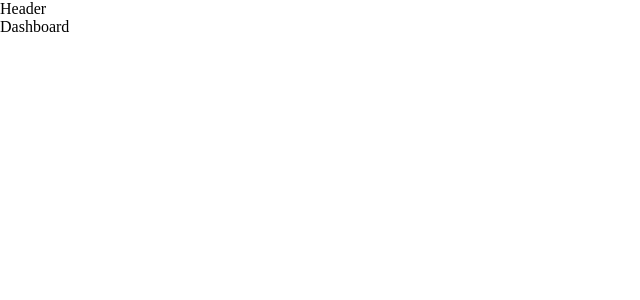
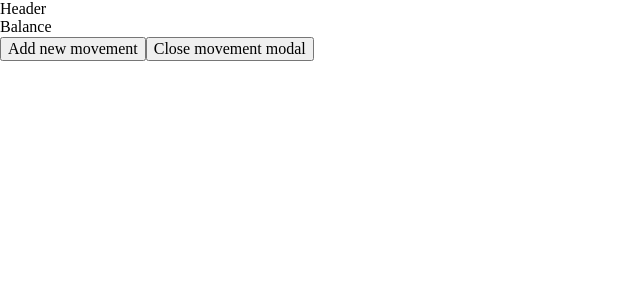
Before and after one commit to tiago-o-pinheiro/budget-app, a React (Vite) app: page / in a window 1280 px wide. Shown: the top 300 px of the page, without its empty margins (0-640 px from the left). Built offline with nearby package versions, Linux system fonts and the light colour scheme.

Commit message:
[Dev] Create ModalProvider

```diff
--- a/src/App.tsx
+++ b/src/App.tsx
@@ -1,12 +1,15 @@
-import { Header } from "@components";
 import { Route, Routes } from "react-router-dom";
+import { Header, ModalProvider } from "@components";
+import { Accounts, Dashboard } from "@routes";
 
 export const App = () => {
   return (
     <div>
       <Header />
+      <ModalProvider />
       <Routes>
-        <Route path="/" element={<div>Dashboard</div>} />
+        <Route path="/" element={<Dashboard />} />
+        <Route path="/accounts/*" element={<Accounts />} />
       </Routes>
     </div>
   );
```
